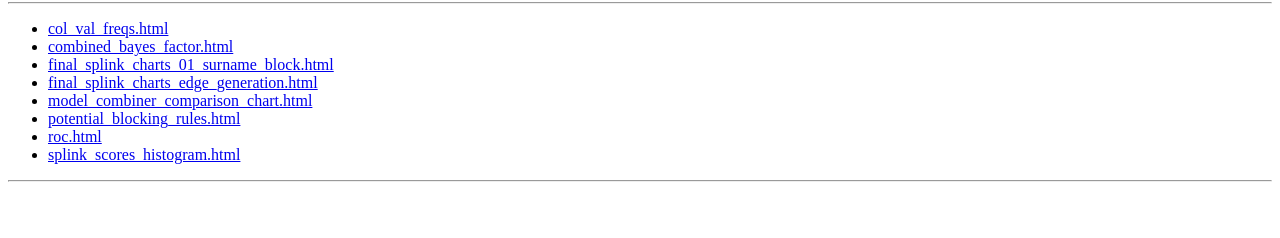
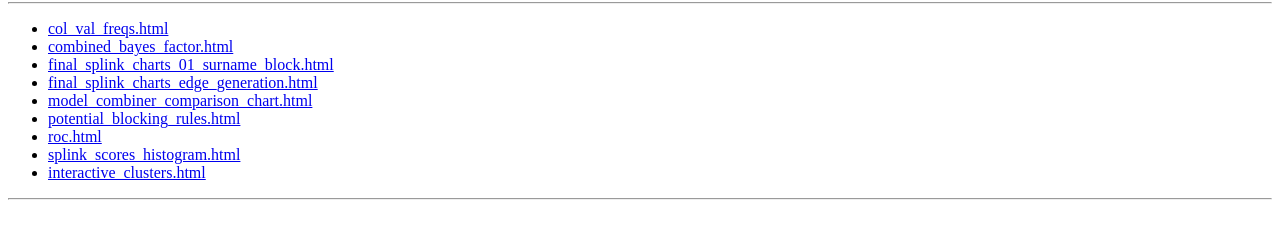
Before and after one commit to RobinL/splink_example_charts, a plain HTML site: page index.html in a window 1280 px wide. Shown: the part 64-302 px from the top of the page. Drawn offline with Linux system fonts and the light colour scheme.

Commit message:
Update index.html

```diff
--- a/index.html
+++ b/index.html
@@ -21,6 +21,10 @@
         <li><a href="example_charts/potential_blocking_rules.html">potential_blocking_rules.html</a></li>
         <li><a href="example_charts/roc.html">roc.html</a></li>
         <li><a href="example_charts/splink_scores_histogram.html">splink_scores_histogram.html</a></li>
+
+        <li><a href="example_charts/interactive_clusters.html">interactive_clusters.html</a></li>
+
+
     </ul>
     <hr>
 
```
